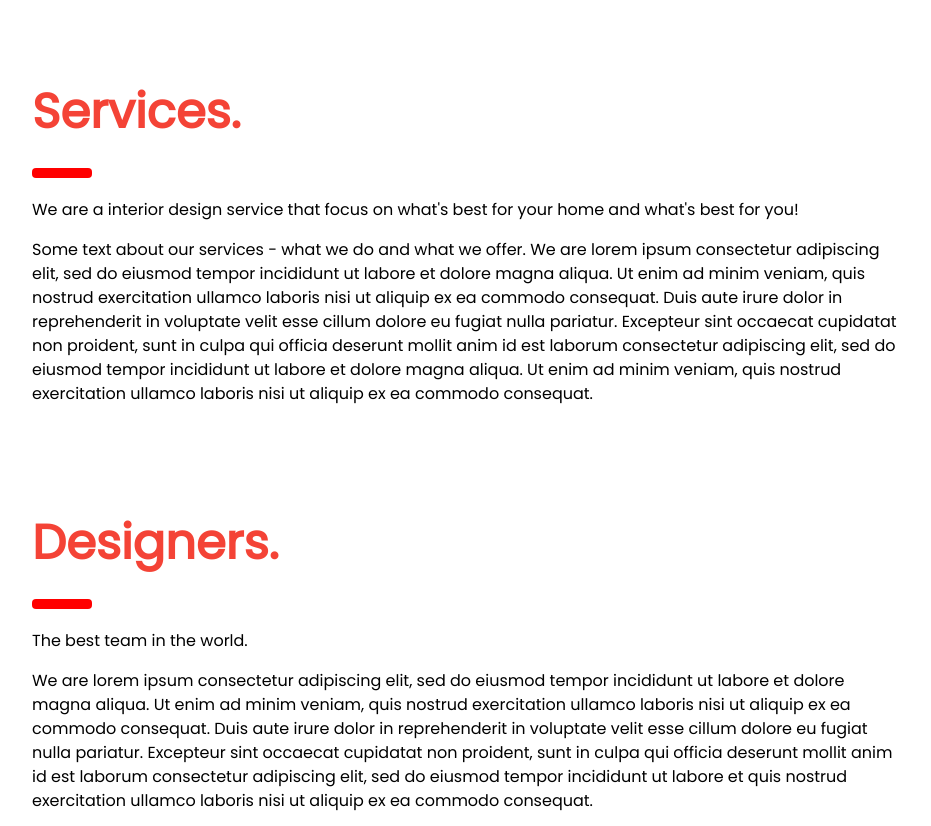
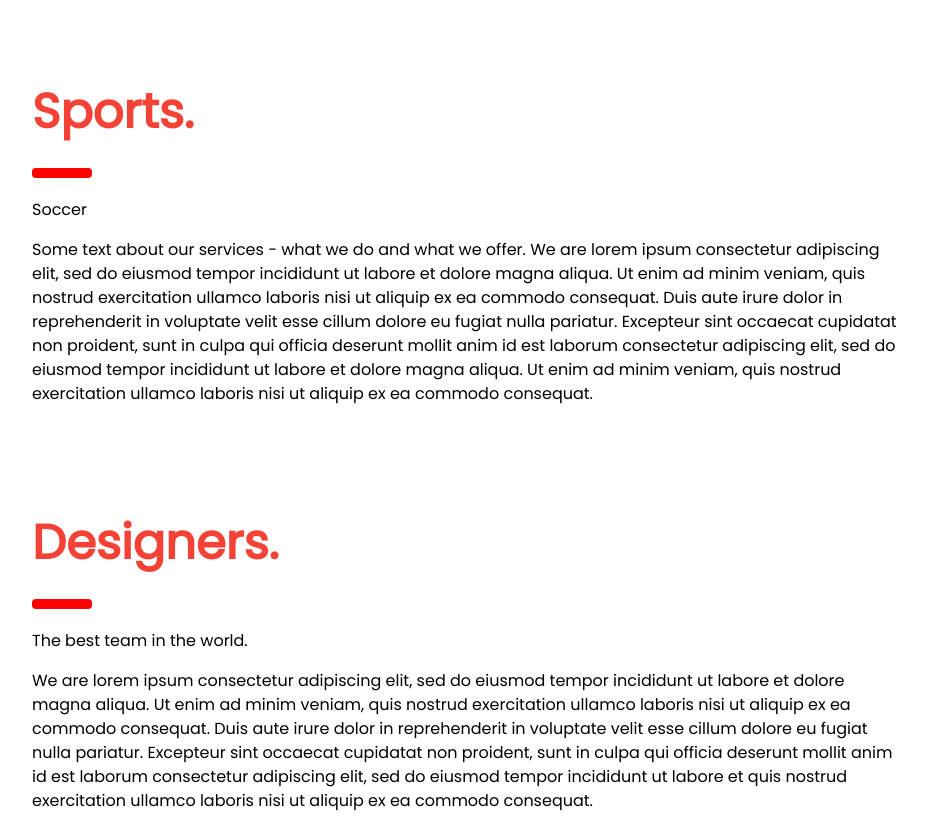
Before and after one commit to godofkoty/chimpion28.github.io, a plain HTML site: page index.html in a window 1280 px wide. Shown: the part 1316-2142 px from the top of the page, without its empty margins (324-1255 px from the left). Drawn offline with nearby package versions, Linux system fonts and the light colour scheme.

Commit message:
Update index.html

```diff
--- a/index.html
+++ b/index.html
@@ -22,7 +22,7 @@ body {font-size:16px;}
   <div class="w3-bar-block">
     <a href="#" onclick="w3_close()" class="w3-bar-item w3-button w3-hover-white">Home</a>
     <a href="#showcase" onclick="w3_close()" class="w3-bar-item w3-button w3-hover-white">Showcase</a>
-    <a href="#services" onclick="w3_close()" class="w3-bar-item w3-button w3-hover-white">Services</a>
+    <a href="#sports" onclick="w3_close()" class="w3-bar-item w3-button w3-hover-white">Services</a>
     <a href="#designers" onclick="w3_close()" class="w3-bar-item w3-button w3-hover-white">Designers</a>
     <a href="#packages" onclick="w3_close()" class="w3-bar-item w3-button w3-hover-white">Packages</a>
     <a href="#contact" onclick="w3_close()" class="w3-bar-item w3-button w3-hover-white">Contact</a>
@@ -73,10 +73,10 @@ body {font-size:16px;}
   </div>
 
   <!-- Services -->
-  <div class="w3-container" id="services" style="margin-top:75px">
-    <h1 class="w3-xxxlarge w3-text-red"><b>Services.</b></h1>
+  <div class="w3-container" id="Sports" style="margin-top:75px">
+    <h1 class="w3-xxxlarge w3-text-red"><b>Sports.</b></h1>
     <hr style="width:50px;border:5px solid red" class="w3-round">
-    <p>We are a interior design service that focus on what's best for your home and what's best for you!</p>
+    <p>Soccer</p>
     <p>Some text about our services - what we do and what we offer. We are lorem ipsum consectetur adipiscing elit, sed do eiusmod tempor incididunt ut labore et dolore magna aliqua. Ut enim ad minim veniam, quis nostrud exercitation ullamco laboris nisi ut aliquip ex ea commodo consequat. Duis aute irure
     dolor in reprehenderit in voluptate velit esse cillum dolore eu fugiat nulla pariatur. Excepteur sint occaecat cupidatat non proident, sunt in culpa qui officia deserunt mollit anim id est laborum consectetur adipiscing elit, sed do eiusmod tempor
     incididunt ut labore et dolore magna aliqua. Ut enim ad minim veniam, quis nostrud exercitation ullamco laboris nisi ut aliquip ex ea commodo consequat.
```
